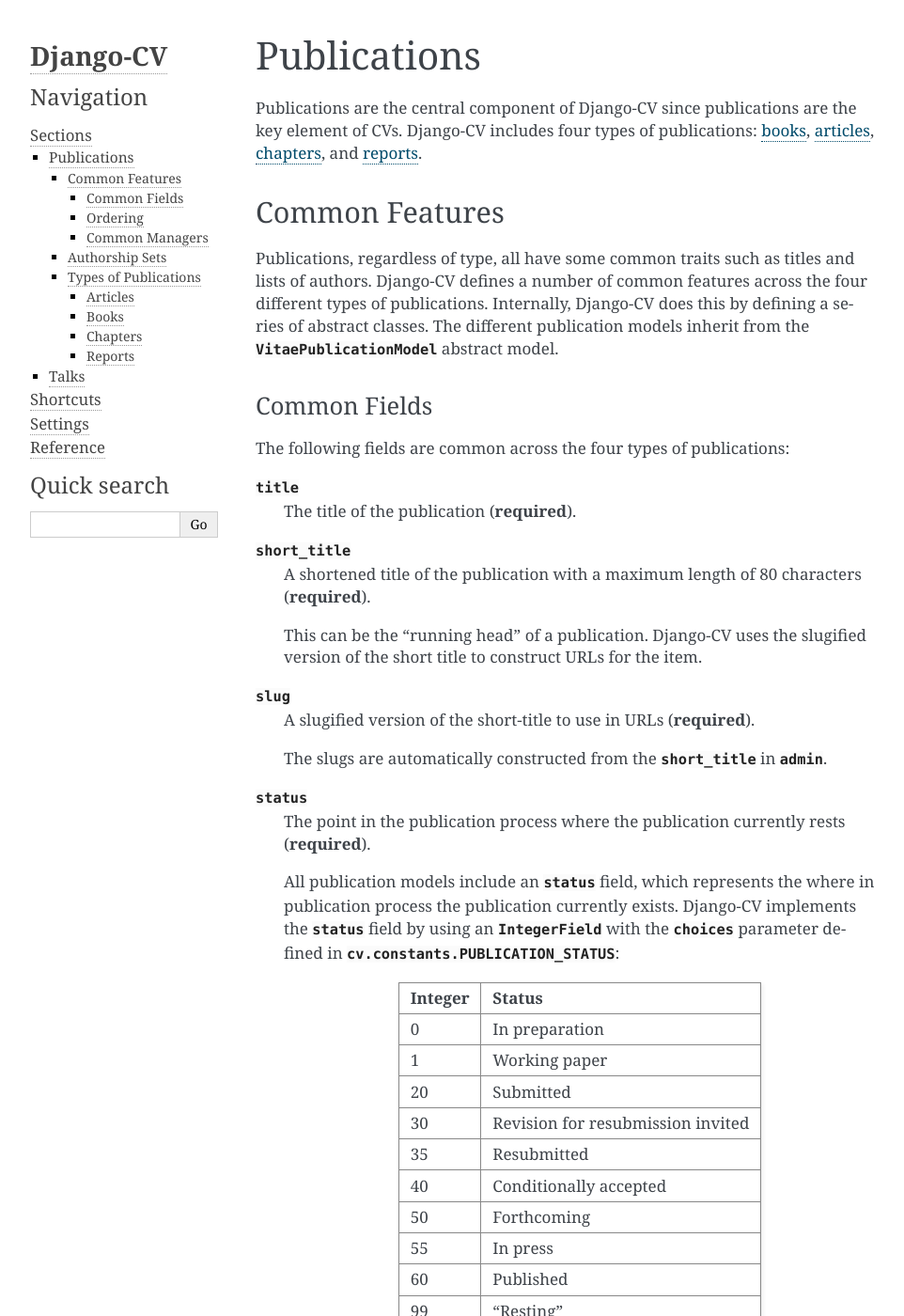
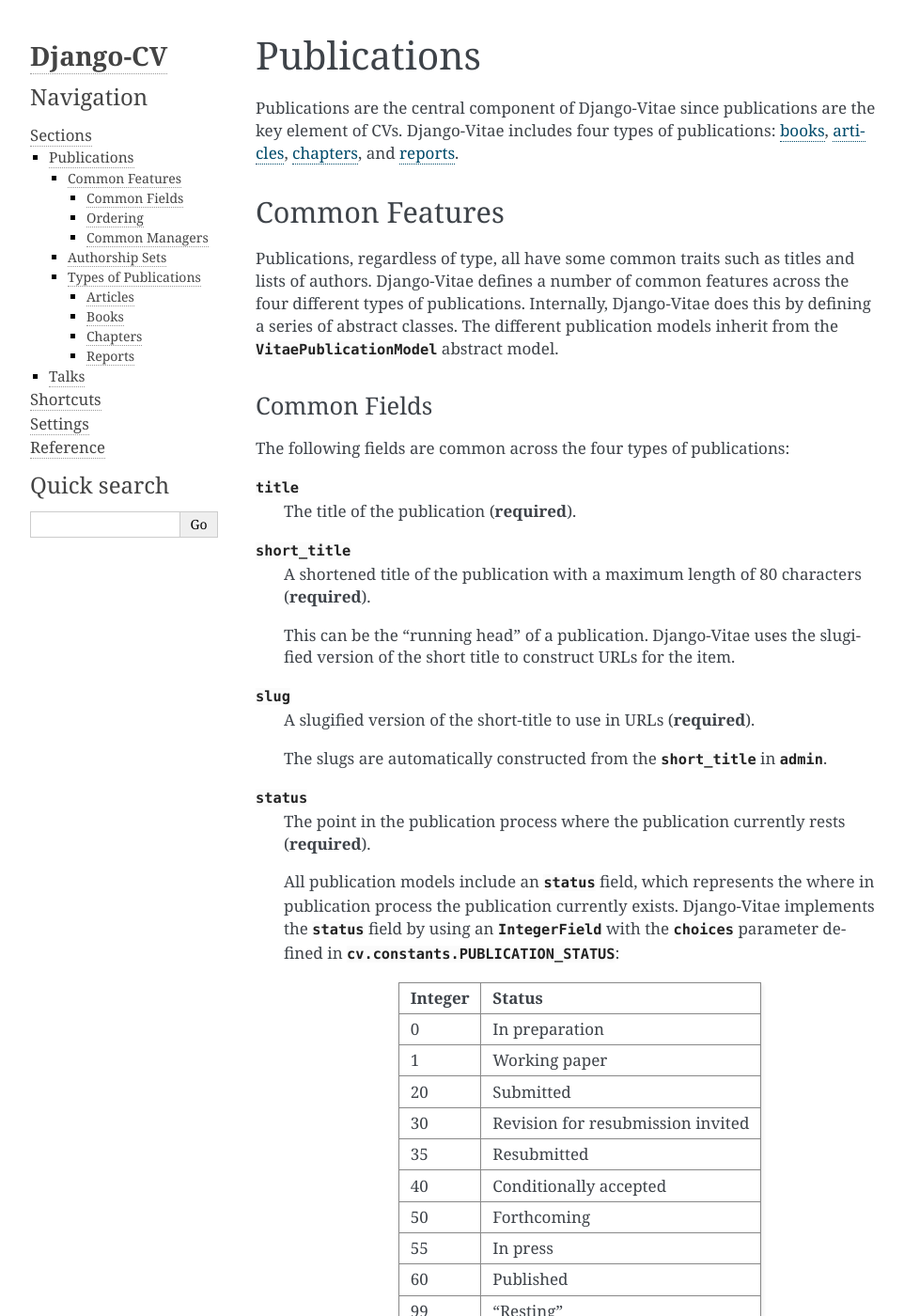
Before and after one commit to mikebader/django-vitae, a Sphinx documentation site: the page built from docs/source/topics/publications.rst, in a window 1280 px wide and 1400 px high. Shown: the whole window at 94% size, without its empty margins (148-1110 px from the left). Built offline with Sphinx 7.4.7, drawn with Linux system fonts in a browser that asks for light colours; formulas are drawn with MathJax 3; some of the changed text lies outside the part shown.

Commit message:
changed documentation to read django-vitae

```diff
--- a/docs/source/settings.rst
+++ b/docs/source/settings.rst
@@ -28,7 +28,7 @@
 for the ``status`` field of :class:`~cv.models.VitaePublicationModel` proxy
 class and which publications :ref:`topics-pubs-common-managers` return
 
-Django-CV managers. Each option must be composed of three elements:
+Django-Vitae managers. Each option must be composed of three elements:
 
 *  an integer setting the constant used by the database to store values
 
@@ -38,7 +38,7 @@
 
 *  value that will be displayed as the choice
 
-Internally, Django-CV organizes the type of publication based on the value
+Internally, Django-Vitae organizes the type of publication based on the value
 of the integer used for the choice. The following table shows the ranges
 used for different publication statuses.
 
--- a/docs/source/topics/publications.rst
+++ b/docs/source/topics/publications.rst
@@ -1,8 +1,8 @@
 Publications
 ============
 
-Publications are the central component of Django-CV since publications are the key
-element of CVs. Django-CV includes four types of publications: :ref:`books
+Publications are the central component of Django-Vitae since publications are the key
+element of CVs. Django-Vitae includes four types of publications: :ref:`books
 <topics-pubs-books>`, :ref:`articles <topics-pubs-articles>`, :ref:`chapters
 <topics-pubs-chapters>`, and :ref:`reports <topics-pubs-reports>`.
 
@@ -12,8 +12,8 @@
 ---------------
 
 Publications, regardless of type, all have some common traits such as titles and lists of
-authors. Django-CV defines a number of common features across the four different types of
-publications. Internally, Django-CV does this by defining a series of abstract classes.
+authors. Django-Vitae defines a number of common features across the four different types of
+publications. Internally, Django-Vitae does this by defining a series of abstract classes.
 The different publication models inherit from the
 :class:`~cv.models.VitaePublicationModel` abstract model.
 
@@ -31,7 +31,7 @@
 	A shortened title of the publication with a maximum length of 80 characters
 	(**required**).
 
-	This can be the "running head" of a publication. Django-CV uses the slugified version
+	This can be the "running head" of a publication. Django-Vitae uses the slugified version
 	of the short title to construct URLs for the item.
 
 :attr:`slug`
@@ -47,7 +47,7 @@
 	(**required**).
 
 	All publication models include an :attr:`status` field, which represents the where in
-	publication process the publication currently exists. Django-CV implements the
+	publication process the publication currently exists. Django-Vitae implements the
 	:attr:`status` field by using an :class:`~django:django.db.models.IntegerField` with
 	the :attr:`choices` parameter defined in :mod:`cv.constants.PUBLICATION_STATUS`:
 
@@ -144,7 +144,7 @@
 precisely, publications have _authorships_ since a list of authors
 contains information, such as the order of authorship.
 
-For all publication type models, Django-CV includes an :attr:`authorship`
+For all publication type models, Django-Vitae includes an :attr:`authorship`
 attribute that returns a :class:`~django.db.models.query.QuerySet` of
 authorships, e.g.::
 
@@ -383,7 +383,7 @@
 """""""""""""
 
 
-Django-CV allows users to link multiple editions of a book with the
+Django-Vitae allows users to link multiple editions of a book with the
 :class:`~cv.models.BookEdition` class. This is done through a ForeignKey relationship to
 the :ref:`book <topics-pubs-books>`. The :class:`~cv.models.Book` model includes the
 :meth:`~cv.models.Book.get_editions` method to return all editions associated with the
--- a/docs/source/topics/talks.rst
+++ b/docs/source/topics/talks.rst
@@ -1,7 +1,7 @@
 Talks
 =====
 
-To list public presentations on CVs, Django-CV uses two models representing two different ideas. A "talk", represented by :class:`cv.models.Talk`, reflects a single idea conveyed with a title. It can optionally also include other other elements related to that talk such as notes and slides. A "presentation", represented by :class:`cv.models.Presentation`, reflects a specific public performance of a talk at a some location and at some time.
+To list public presentations on CVs, Django-Vitae uses two models representing two different ideas. A "talk", represented by :class:`cv.models.Talk`, reflects a single idea conveyed with a title. It can optionally also include other other elements related to that talk such as notes and slides. A "presentation", represented by :class:`cv.models.Presentation`, reflects a specific public performance of a talk at a some location and at some time.
 
 This structure allows multiple presentations of the same talk to be logically
 connected and can prevent multiple listings with the same title, for example, in the
@@ -64,4 +64,4 @@
 
 * :attr:`event` contains the name of event or venue at which the presentation was given.
 
-Django-CV assumes that presentations will be displayed in conjunction with talks and, therefore, not displayed on their own.
+Django-Vitae assumes that presentations will be displayed in conjunction with talks and, therefore, not displayed on their own.
```
Also changed, not shown: docs/source/index.rst (+7 -7 lines).
